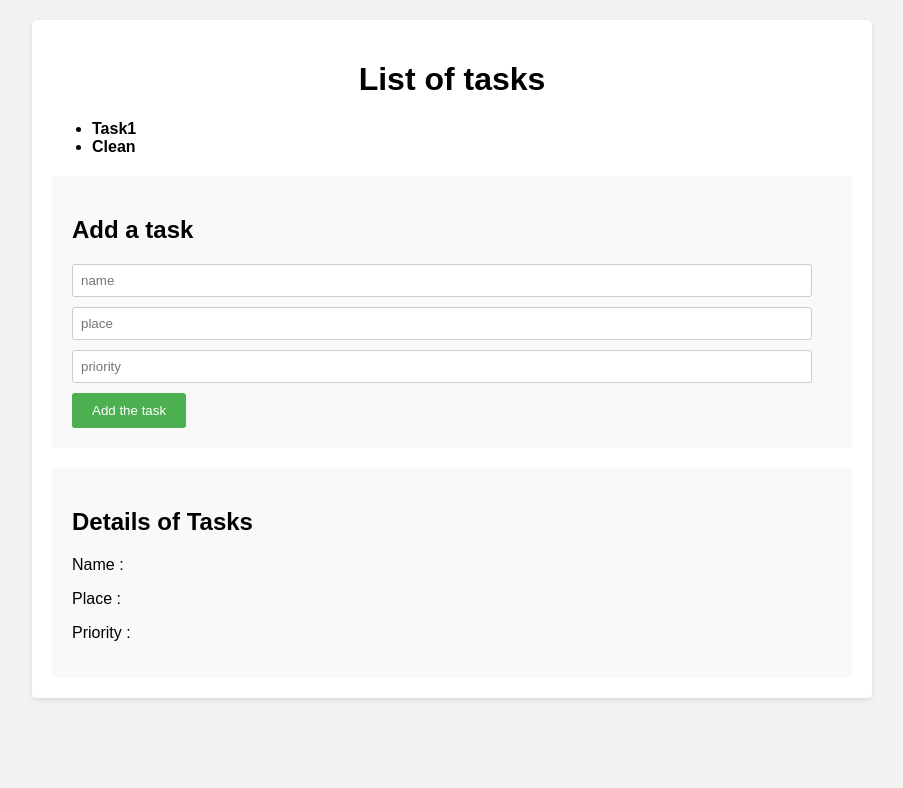
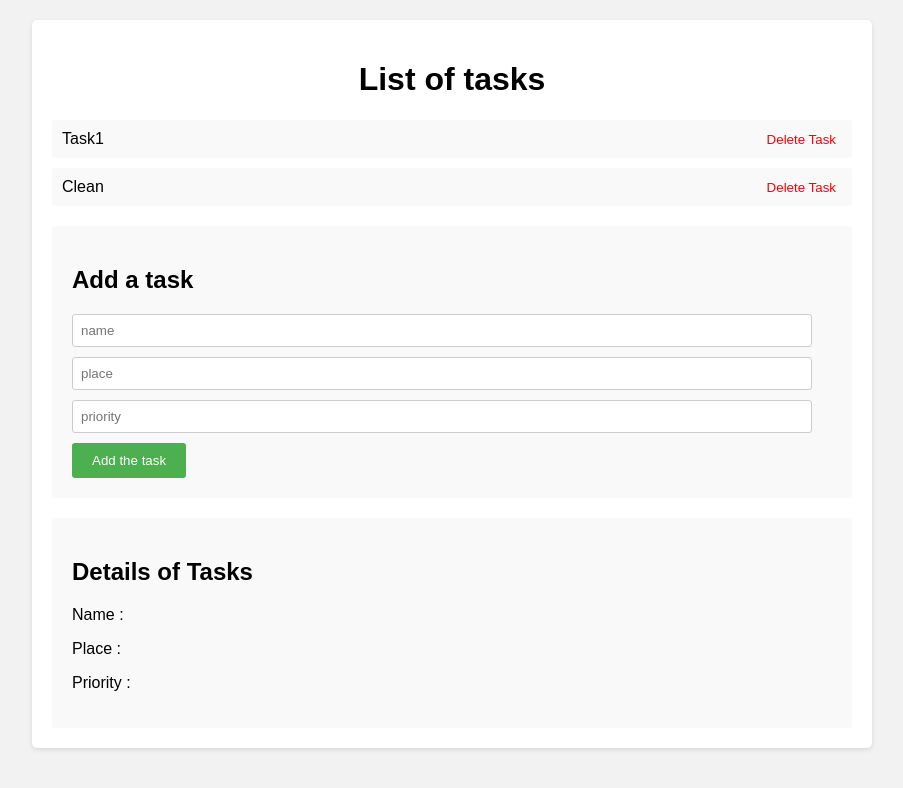
Before and after one commit to adrianmf27/ReactTaskManager, a React (Create React App) app: page / in a window 1280 px wide. Shown: the top 788 px of the page, without its empty margins (188-1091 px from the left). Built offline with nearby package versions, Linux system fonts and the light colour scheme.

Commit message:
More changes on the app

```diff
--- a/src/App.css
+++ b/src/App.css
@@ -65,3 +65,17 @@ h1 {
   border: none;
   border-radius: 3px;
 }
+
+.task-list li {
+  position: relative;
+}
+
+.delete-button {
+  position: absolute;
+  background: none;
+  top : 50%;
+  right: 10px;
+  transform: translateY(-50%);
+  border: none;
+  color: red;
+}
--- a/src/App.js
+++ b/src/App.js
@@ -1,9 +1,11 @@
 import { useState, useRef } from 'react';
 import './App.css';
 import DetailsOfTasksCom from './DetailsOfTasksComp';
+import ListOfTasksComp from './ListOfTasksComp';
+import CreateTaskComp from './CreateTaskComp';
+
 
 function App() {
-
   // List variable to save the different tasks
   let [tasks, setTask] = useState(
     [
@@ -20,54 +22,14 @@ function App() {
     ]
   )
 
-  // Variables to save input values
-  let nameRef = useRef("")
-  let placeRef = useRef("")
-  let priorityRef = useRef(0)
-
-  // Adding the task to the list
-  let addTask = () => {
-    let newTask = {
-      name : nameRef.current.value,
-      place : placeRef.current.value,
-      priority : priorityRef.current.value,
-    }
-
-    setTask([...tasks, newTask])
-
-    nameRef.current.value = ""
-    placeRef.current.value = ""
-    priorityRef.current.value = 0
-  }
-
   let [taskSelected, setTaskSelected] = useState({})
 
-  let onClickSelectedTask = (name) => {
-    let task = tasks.find(t => t.name === name)
-    setTaskSelected(task)
-  }
 
   return (
     <>
       <div className='container'>
-        <h1>List of tasks</h1>
-        <ul className='taks-list'>
-          { tasks.map (t =>
-            <li key = {t.name} onClick={onClickSelectedTask}>
-              <b>{t.name}</b>
-            </li>)
-          }
-        </ul>
-
-        <div className='task-form'>
-          <h2>Add a task</h2>
-          <input ref = {nameRef} type="text" placeholder='name'></input>
-          <input ref = {placeRef} type="text" placeholder='place'></input>
-          <input ref = {priorityRef} type="number" placeholder='priority'></input>
-          <button onClick={addTask}>Add the task</button>
-        </div>
-
-
+        <ListOfTasksComp tasks = {tasks} setTask = {setTask} setTaskSelected={setTaskSelected}/>
+        <CreateTaskComp tasks = {tasks} setTask = {setTask}/>
         <DetailsOfTasksCom task = {taskSelected}/>
       </div>
     </>
--- /dev/null
+++ b/src/CreateTaskComp.js
@@ -0,0 +1,38 @@
+import { useRef } from 'react';
+
+let CreateTaskComp = (props) => {
+    let {tasks, setTask} = props
+
+    // Variables to save input values
+    let nameRef = useRef("")
+    let placeRef = useRef("")
+    let priorityRef = useRef(0)
+
+
+     // Adding the task to the list
+    let addTask = () => {
+        let newTask = {
+            name : nameRef.current.value,
+            place : placeRef.current.value,
+            priority : priorityRef.current.value,
+        }
+
+        setTask([...tasks, newTask])
+
+        nameRef.current.value = ""
+        placeRef.current.value = ""
+        priorityRef.current.value = 0
+    }
+
+    return (
+        <div className='task-form'>
+          <h2>Add a task</h2>
+          <input ref = {nameRef} type="text" placeholder='name'></input>
+          <input ref = {placeRef} type="text" placeholder='place'></input>
+          <input ref = {priorityRef} type="number" placeholder='priority'></input>
+          <button onClick={addTask}>Add the task</button>
+        </div>
+    )
+}
+
+export default CreateTaskComp;
--- a/src/DetailsOfTasksComp.js
+++ b/src/DetailsOfTasksComp.js
@@ -1,4 +1,3 @@
-
 
 let DetailsOfTasksCom = (props) => {
     let { task } = props
--- /dev/null
+++ b/src/ListOfTasksComp.js
@@ -0,0 +1,33 @@
+
+let ListOfTasksComp = (props) => {
+    let { tasks, setTask, setTaskSelected } = props
+
+    let onClickSelectedTask = (name) => {
+        let task = tasks.find(t => t.name == name)
+        setTaskSelected(task)
+    }
+
+    let deletetTaskSelected = (name) => {
+        let otherTasks = tasks.filter(t => t.name != name)
+        setTask(otherTasks)
+    }
+
+    return (
+        <div>
+            <h1>List of tasks</h1>
+            <ul className='task-list'>
+                { tasks.map (t =>
+                    <li key = {t.name} onClick={ () => {onClickSelectedTask(t.name)}}>
+                        {t.name}
+
+                        <button className="delete-button" onClick={() => {deletetTaskSelected(t.name)}}>
+                            Delete Task
+                        </button>
+                    </li>)
+                }
+            </ul>
+        </div>
+    )
+}
+
+export default ListOfTasksComp;
```
